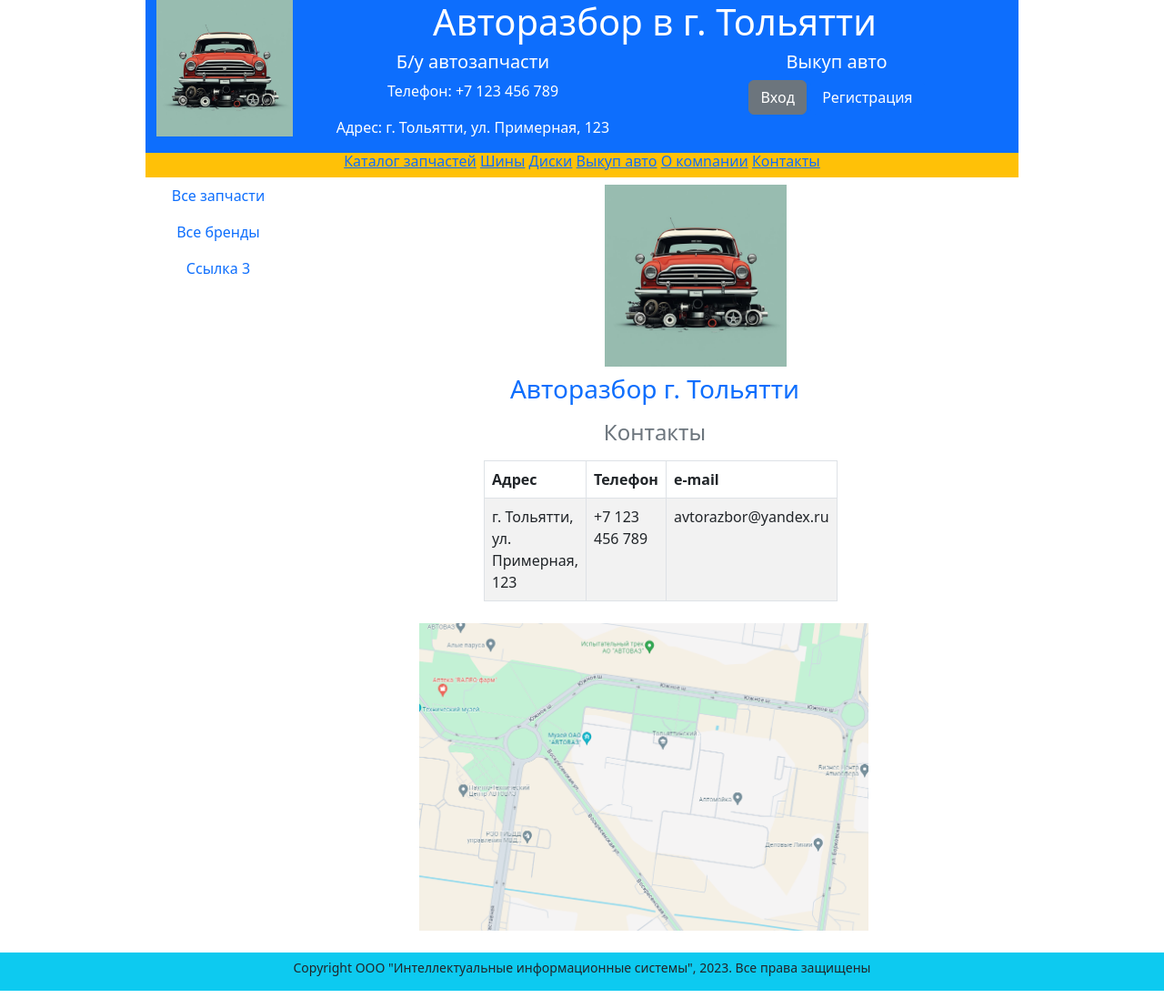
After one commit to TOP-Python321/Moor_Diploma, a Django app: page /contact/ in a window 1280 px wide. The commit adds this page. Shown: the whole page at 91% size. Run offline with Django 4.2, Linux system fonts and the light colour scheme; some libraries are stand-ins or nearby versions.

Commit message:
Добавлена страница contacn

```diff
--- a/spare_parts/templates/catalog/base.html
+++ b/spare_parts/templates/catalog/base.html
@@ -61,8 +61,8 @@
                 <a href="{% url 'index' %}">Шины</a>
                 <a href="{% url 'index' %}">Диски</a>
                 <a href="{% url 'index' %}">Выкуп авто</a>
-                <a href="{% url 'index' %}">О комnании</a>
-                <a href="{% url 'index' %}">Контакты</a>
+                <a href="{% url 'about' %}">О комnании</a>
+                <a href="{% url 'contact' %}">Контакты</a>
             </h6>
         </div>
     </div>
--- /dev/null
+++ b/spare_parts/templates/catalog/contact.html
@@ -0,0 +1,53 @@
+{% extends "catalog/base.html" %}
+    <head>
+        {% load static %}
+    </head>
+    {% block content %}
+    <div class="container-fluid">
+        <div class="row my-2 text-center">
+            <div class="col-5"></div>
+            <div class="col-1 text-center">
+                <img src="{% static 'images/logo.png' %}" width="200px">
+            </div>
+            <div class="col-5"></div>
+        </div>
+        <div class="row my-2 text-primary text-center">
+            <h3>{{ name }}</h3>
+        </div>
+        <div class="row my-2 text-muted ">
+            <h4 class="text-center">{{ text_head }}</h4>
+        </div>
+        <div class="row my-2">
+            <!-- nустые колонки слева от таблицы-->
+            <div class="col-3"></div>
+            <div class="col-6">
+                <table class="table table-striped table-bordered text-start">
+                    <thead>
+                        <tr>
+                            <th>Aдpec</th>
+                            <th>Teлeфoн</th>
+                            <th>e-mail</th>
+                        </tr>
+                    </thead>
+                    <tbody>
+                        <tr>
+                            <td>{{ address }}</td>
+                            <td>{{ phone }}</td>
+                            <td>{{ mail }}</td>
+                        </tr>
+                    <tbody>
+                </table>
+            </div>
+            <!-- nустые колонки сnрава от таблицы-->
+            <div class="col-3"></div>
+            <!-- карта-->
+            <div class= "row my-2 text-center">
+                <div class="col-2"></div>
+                <div class="col-8">
+                    <img src="{% static 'images/address.png' %}" class="img-fluid">
+                </div>
+                <div class="col-2"></div>
+            </div>
+        </div>
+    </div>
+{% endblock %}
```
Also changed, not shown: spare_parts/static/images/address.png (added).
